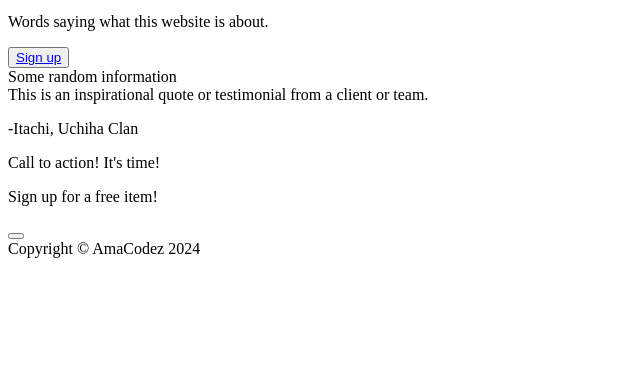
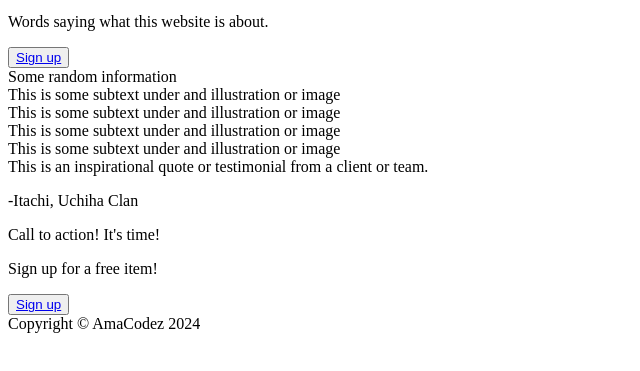
Before and after one commit to AmaCodez/Landing-Page, a plain HTML site: page index.html in a window 1280 px wide. Shown: the part 175-546 px from the top of the page, without its empty margins (0-640 px from the left). Drawn offline with Linux system fonts and the light colour scheme.

Commit message:
"Update web layout in index.html"

```diff
--- a/index.html
+++ b/index.html
@@ -30,26 +30,32 @@
         <div class="container">
             <div class="container-child">
                 <div class="box"></div>
-                <div class="texts"></div>
+                <div class="texts">This is some subtext under and illustration or image</div>
             </div>
             <div class="container-child">
                 <div class="box"></div>
-                <div class="texts"></div>
+                <div class="texts">This is some subtext under and illustration or image</div>
             </div>
             <div class="container-child">
                 <div class="box"></div>
-                <div class="texts"></div>
+                <div class="texts">This is some subtext under and illustration or image</div>
             </div>
             <div class="container-child">
                 <div class="box"></div>
-                <div class="texts"></div>
+                <div class="texts">This is some subtext under and illustration or image</div>
             </div>
         </div>
     </div>
-    <div class="inspo"> This is an inspirational quote or testimonial from a client or team.<p>-Itachi, Uchiha Clan</p></div> <!--child 4-->
+    <div class="inspo"> <!--child 4-->
+        <div>This is an inspirational quote or testimonial from a client or team.</div>
+        <p>-Itachi, Uchiha Clan</p>
+    </div>
     <div class="cto">
-        <div class="cto-text">Call to action! It's time!<p>Sign up for a free item!</p></div> <!--child 5--> <!--Maybe I need to make <div> a parent-->
-        <button><a href="#"></a></button>
+        <div class="cto-content">
+            <div class="cto-text">Call to action! It's time!</div> <!--child 5--> <!--Maybe I need to make <div class="cto-text"> a parent-->
+            <p class="sign-up">Sign up for a free item!</p>
+        </div>
+        <button><a href="#">Sign up</a></button>
     </div>
     <footer>Copyright © AmaCodez 2024</footer>
 
```
Lines whose indentation alone changed are shown as unchanged.
